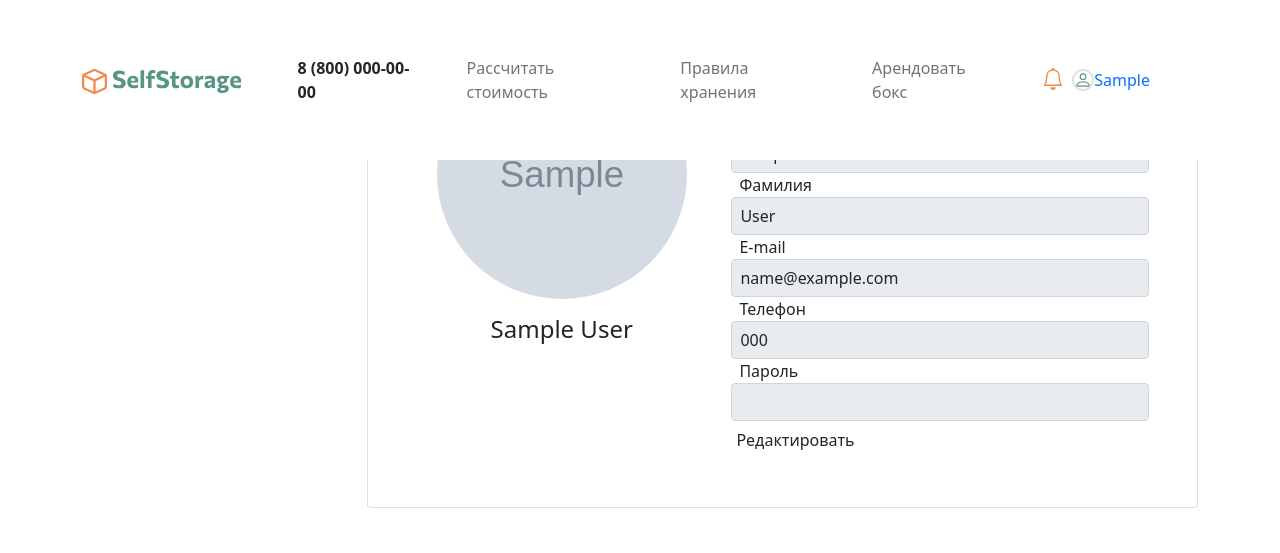
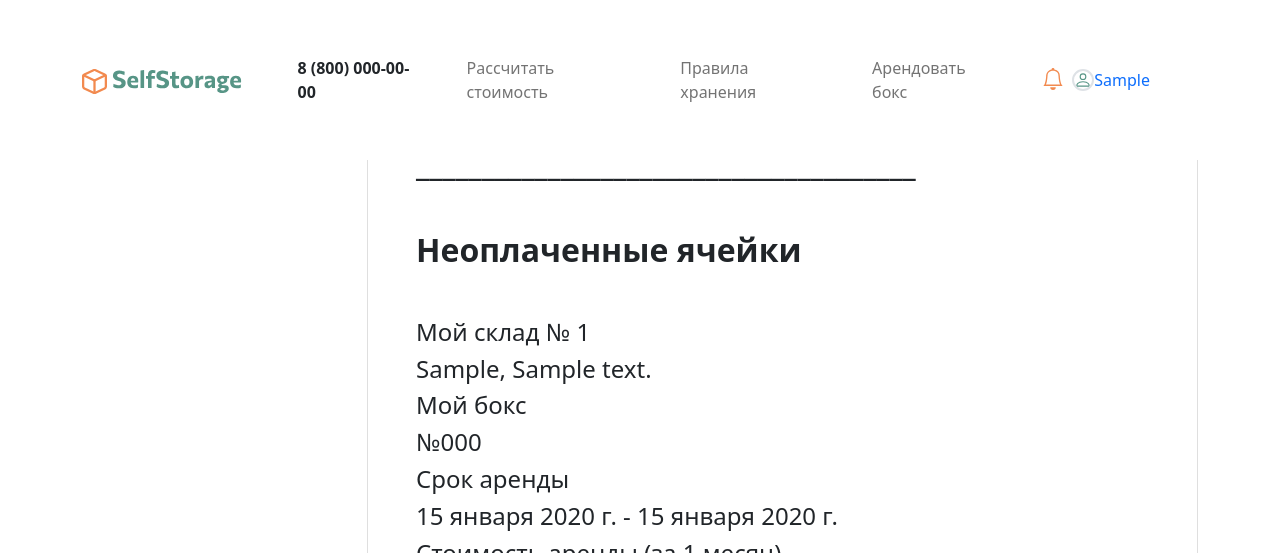
Before and after one commit to jmuriki/SelfStorage, a Django app: page /account/ in a window 1280 px wide. Shown: the top 553 px of the page. Run offline with Django 4.2, Linux system fonts and the light colour scheme; a user stored in the database is signed in; tables that the repository leaves empty hold one stand-in row (values such as "Sample post"); grey boxes marked "Sample" are stand-in pictures; parts of the project's set-up code (start-up, migrations or seed data) failed here and were passed over.

Commit message:
Update account.html

```diff
--- a/templates/account.html
+++ b/templates/account.html
@@ -16,7 +16,7 @@
 		</div>
 		<div class="col-lg-9">
 			<div class="card tab-content p-5">
-				<div class="tab-pane fade show active" id="LK" role="tabpanel" aria-labelledby="LK-tab">
+				<div class="tab-pane fade" id="LK" role="tabpanel" aria-labelledby="LK-tab">
 					<div class="row">
 						<div class="col-12 col-sm-5 d-flex flex-column align-items-center">
 							{% if customer.avatar %}
@@ -80,7 +80,7 @@
 						</div>
 					</div>
 				</div>
-				<div class="tab-pane fade" id="Rent" role="tabpanel" aria-labelledby="Rent-tab">
+				<div class="tab-pane fade show active" id="Rent" role="tabpanel" aria-labelledby="Rent-tab">
 					<h1 class="fw-bold SelfStorage_green mb-5">Добрый день, {{ customer.first_name|default:'уважаемый арендатор' }}!</h1>
 
 
@@ -100,14 +100,17 @@
 										<input type="hidden" name="order_id" value="{{ order.id }}">
 										<input type="hidden" name="cell_id" value="{{ cell.id }}">
 										<input type="hidden" name="summa" value="{{ cell.price }}">
-										<input type="hidden" name="descr" value="Оплата аренды складского бокса">
+										<input type="hidden" name="descr" value="Оплата аренды складского бокса SelfStorage № {{ cell.number }}.">
 										<h4 class="SelfStorage_green">Мой склад № {{cell.storage.id}}</h4>
 										<h4>{{cell.storage.city}}, {{cell.storage.address}}</h4>
 										<h4 class="SelfStorage_green">Мой бокс</h4>
-										<h4>№{{cell.id}}</h4>
+										<h4>№{{cell.cell_number}}</h4>
 										<h4 class="SelfStorage_green">Срок аренды</h4>
-										<h4>{{cell.date_from}} - {{cell.date_to}}</h4>
-										<div><button class="btn fs_24 px-5 py-3 text-white border-8 SelfStorage__bg_orange SelfStorage__btn2_orange mb-3" onclick="location.href='{% url 'payment' %}'">Оплатить аренду</button>
+										<h4>{{order.date_from}} - {{order.date_to}}</h4>
+										<h4 class="SelfStorage_green">Стоимость аренды (за 1 месяц)</h4>
+										<h4>{{ cell.price }} рублей</h4>
+										<h2 class="fw-bold SelfStorage_green mb-5">______________________________________</h2>
+										<div><button class="btn fs_24 px-5 py-3 text-white border-8 SelfStorage__bg_orange SelfStorage__btn2_orange mb-3" onclick="location.href='{% url 'payment' %}'">Оплатить продление аренды</button>
 										</div>
 									</div>
 								</form>
@@ -130,23 +133,33 @@
 
 							{% for cell in order.cells.all %}
 
-								<form method="POST" action="{% url 'payment' %}">
-									{% csrf_token %}
 									<div class="mb-5">
-										<input type="hidden" name="order_id" value="{{ order.id }}">
-										<input type="hidden" name="cell_id" value="{{ cell.id }}">
-										<input type="hidden" name="summa" value="{{ cell.price }}">
-										<input type="hidden" name="descr" value="Оплата аренды складского бокса">
 										<h4 class="SelfStorage_green">Мой склад № {{cell.storage.id}}</h4>
 										<h4>{{cell.storage.city}}, {{cell.storage.address}}</h4>
 										<h4 class="SelfStorage_green">Мой бокс</h4>
-										<h4>№{{cell.id}}</h4>
+										<h4>№{{cell.cell_number}}</h4>
 										<h4 class="SelfStorage_green">Срок аренды</h4>
-										<h4>{{cell.date_from}} - {{cell.date_to}}</h4>
-										<div><button class="btn fs_24 px-5 py-3 text-white border-8 SelfStorage__bg_orange SelfStorage__btn2_orange mb-3" onclick="location.href='{% url 'payment' %}'">Оплатить аренду</button>
-										</div>
+										<h4>{{order.date_from}} - {{order.date_to}}</h4>
+										<h4 class="SelfStorage_green">Стоимость аренды (за 1 месяц)</h4>
+										<h4>{{ cell.price }} рублей</h4>
+										<h2 class="fw-bold SelfStorage_green mb-5">______________________________________</h2>
+										<form method="POST" action="{% url 'payment' %}">
+											{% csrf_token %}
+											<input type="hidden" name="order_id" value="{{ order.id }}">
+											<input type="hidden" name="cell_id" value="{{ cell.id }}">
+											<input type="hidden" name="summa" value="{{ cell.price }}">
+											<input type="hidden" name="descr" value="Оплата аренды складского бокса">
+											<div><button class="btn fs_24 px-5 py-3 text-white border-8 SelfStorage__bg_orange SelfStorage__btn2_orange mb-3" onclick="location.href='{% url 'payment' %}'">Оплатить аренду</button>
+											</div>
+										</form>
+										<form method="POST" action="{% url 'order_canсel' %}">
+											{% csrf_token %}
+											<input type="hidden" name="order_id" value="{{ order.id }}">
+											<input type="hidden" name="cell_id" value="{{ cell.id }}">
+											<div><button class="btn fs_24 px-5 py-3 text-white border-8 SelfStorage__bg_orange SelfStorage__btn2_orange mb-3" onclick="location.href='{% url 'order_canсel' %}'">Удалить ячейку из заказов</button>
+											</div>
+										</form>
 									</div>
-								</form>
 
 							{% endfor %}
 
@@ -185,9 +198,12 @@
 												<h4 class="SelfStorage_green">Мой склад №{{cell.storage.id}}</h4>
 												<h4>{{cell.storage.city}}, {{cell.storage.address}}</h4>
 												<h4 class="SelfStorage_green">Мой бокс</h4>
-												<h4>№{{cell.id}}</h4>
+												<h4>№{{cell.cell_number}}</h4>
 												<h4 class="SelfStorage_green">Срок аренды</h4>
-												<h4>{{cell.date_from}} - {{cell.date_to}}</h4>
+												<h4>{{order.date_from}} - {{order.date_to}}</h4>
+												<h4 class="SelfStorage_green">Стоимость оплаченной аренды (за 1 месяц)</h4>
+												<h4>{{ cell.price }} рублей</h4>
+												<h2 class="fw-bold SelfStorage_green mb-5">______________________________________</h2>
 												<div><button class="btn fs_24 px-5 py-3 text-white border-8 SelfStorage__bg_green SelfStorage__btn2_green mb-3" onclick="location.href='{% url 'payment' %}'">Продлить аренду</button>
 												</div>
 											</div>
```
